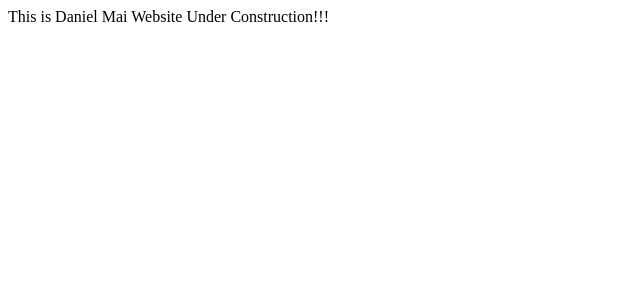
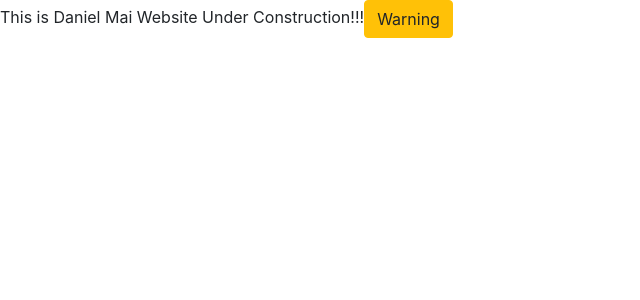
Before and after one commit to danielnmai/danielnmai.github.io-dev, a React app: page / in a window 1280 px wide. Shown: the top 300 px of the page, without its empty margins (0-640 px from the left). Built offline with nearby package versions, Linux system fonts and the light colour scheme.

Commit message:
install Bootstrap 4

```diff
--- a/package.json
+++ b/package.json
@@ -14,9 +14,15 @@
   "author": "Daniel Mai",
   "license": "ISC",
   "dependencies": {
+    "jquery": "^3.2.1",
+    "popper.js": "^1.12.9",
     "react": "^16.2.0",
     "react-dom": "^16.2.0",
     "webpack": "^3.10.0",
     "webpack-dev-server": "^2.9.7"
+  },
+  "devDependencies": {
+    "css-loader": "^0.28.8",
+    "style-loader": "^0.19.1"
   }
 }
--- a/src/App.js
+++ b/src/App.js
@@ -5,6 +5,7 @@ class App extends React.Component {
       return (
          <div>
             This is Daniel Mai Website Under Construction!!!
+            <button type="button" className="btn btn-warning">Warning</button>
          </div>
       );
    }
--- a/src/index.js
+++ b/src/index.js
@@ -1,5 +1,6 @@
 import React from 'react';
 import ReactDOM from 'react-dom';
 import App from './App.js';
+import 'bootstrap/dist/css/bootstrap.min.css';
 
 ReactDOM.render(<App />, document.getElementById('app'));
--- a/webpack.config.js
+++ b/webpack.config.js
@@ -17,6 +17,11 @@ var config = {
         query: {
           presets: ['es2015', 'react'] // use es2015 and react
         }
+      },
+
+      {
+        test: /\.css$/,
+        use: ['style-loader', 'css-loader']
       }
     ]
   }
```
Lines whose indentation alone changed are shown as unchanged.
